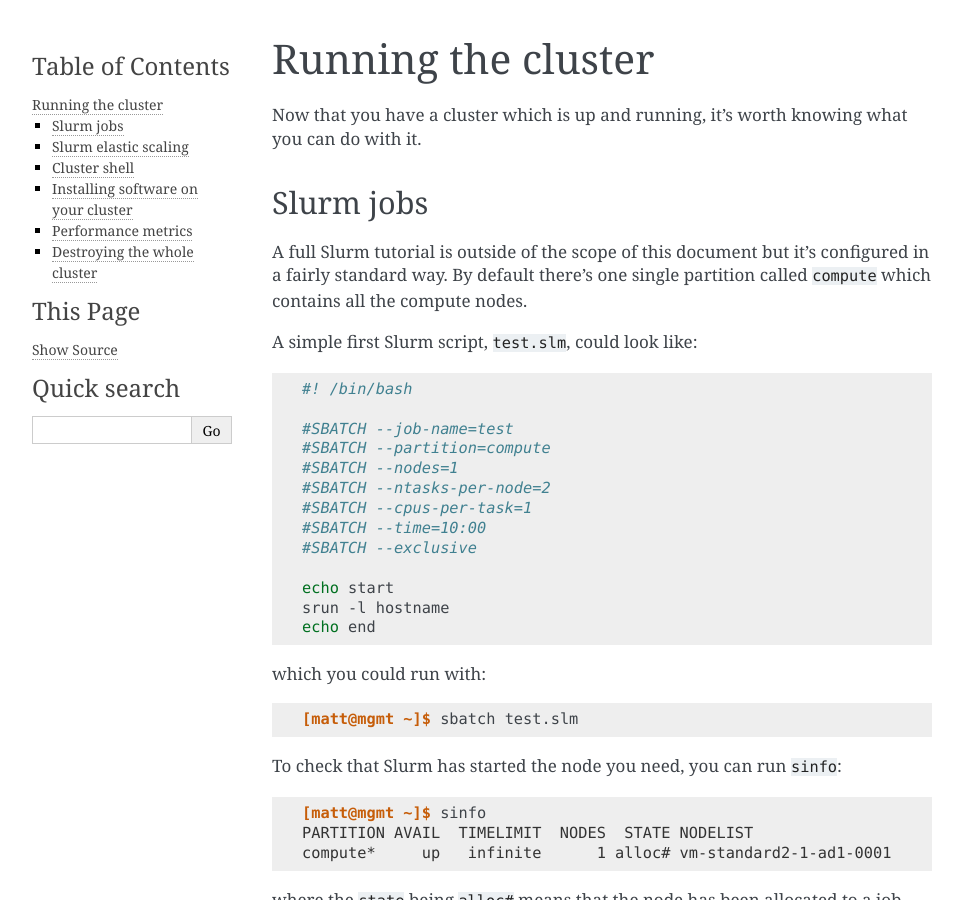
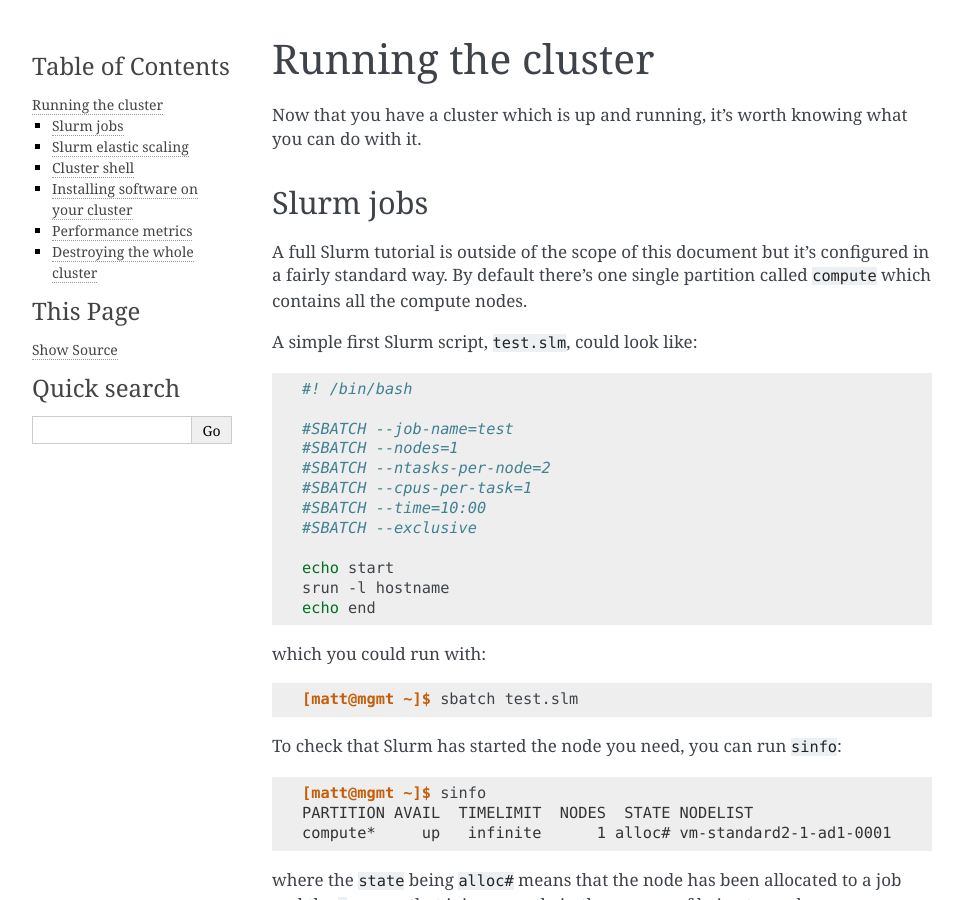
Before and after one commit to clusterinthecloud/docs, a Sphinx documentation site: the page built from source/running.rst, in a window 1280 px wide and 900 px high. Shown: the whole window, without its empty margins (148-1111 px from the left). Built offline with Sphinx 7.4.7, drawn with Linux system fonts in a browser that asks for light colours.

Commit message:
Don't specify the default partition

```diff
--- a/source/running.rst
+++ b/source/running.rst
@@ -17,7 +17,6 @@ A simple first Slurm script, ``test.slm``, could look like:
    #! /bin/bash
 
    #SBATCH --job-name=test
-   #SBATCH --partition=compute
    #SBATCH --nodes=1
    #SBATCH --ntasks-per-node=2
    #SBATCH --cpus-per-task=1
```
